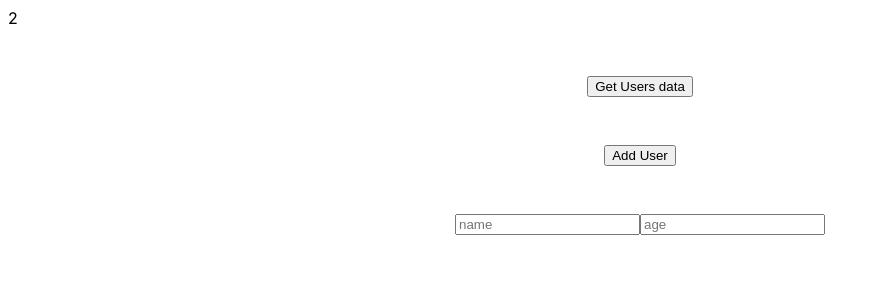
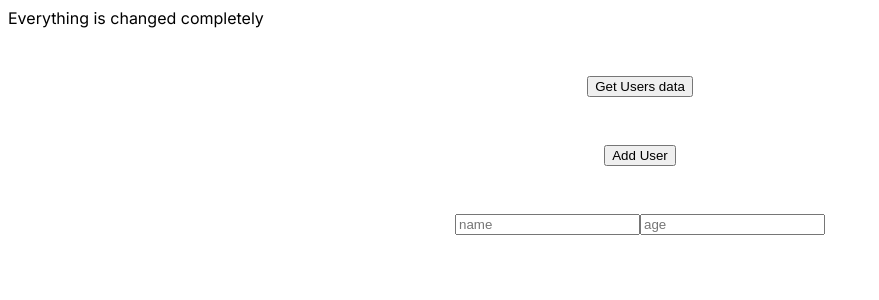
Before and after one commit to dhairyaimedia/my-repo, a Next.js app in the folder next-advance/: page / in a window 1280 px wide. Shown: the top 300 px of the page, without its empty margins (0-879 px from the left). Built offline with nearby package versions, Linux system fonts and the light colour scheme.

Commit message:
imp change

```diff
--- a/next-advance/app/page.tsx
+++ b/next-advance/app/page.tsx
@@ -42,7 +42,7 @@ export default function Home() {
     }
   }
   return (<>
-  <div>2</div>
+  <div>Everything is changed completely</div>
     <div style={{ display: "flex", justifyContent: "center", margin: "3rem" }}>
       <button onClick={handleClick}>Get Users data</button>
     </div>
```
Also changed, not shown: 2 other files (tests, documents, lock files or other folders).
